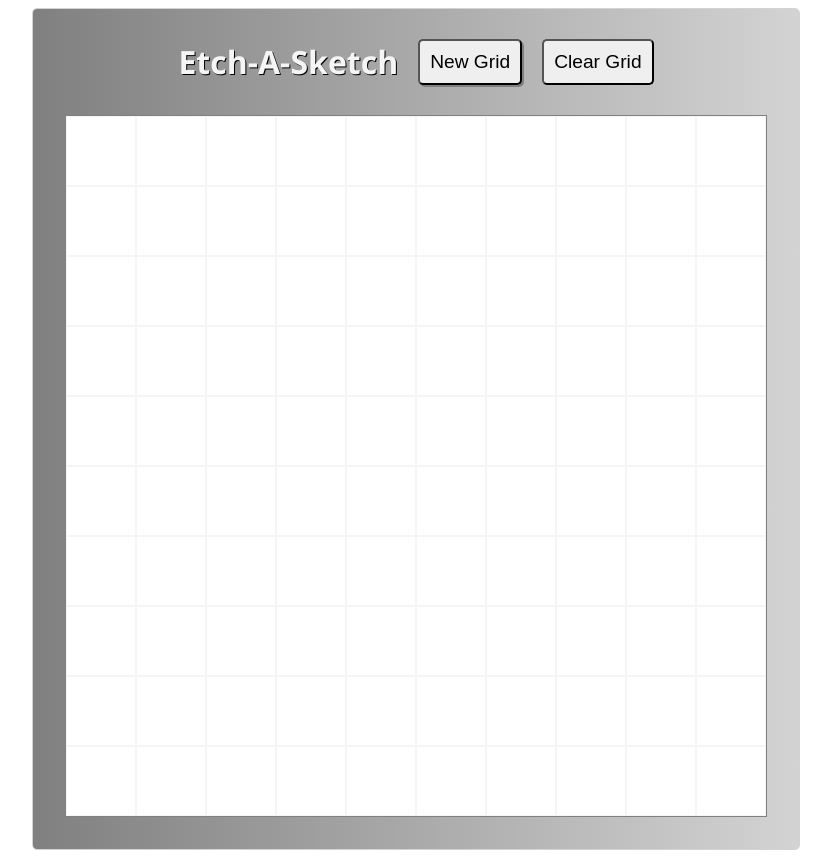
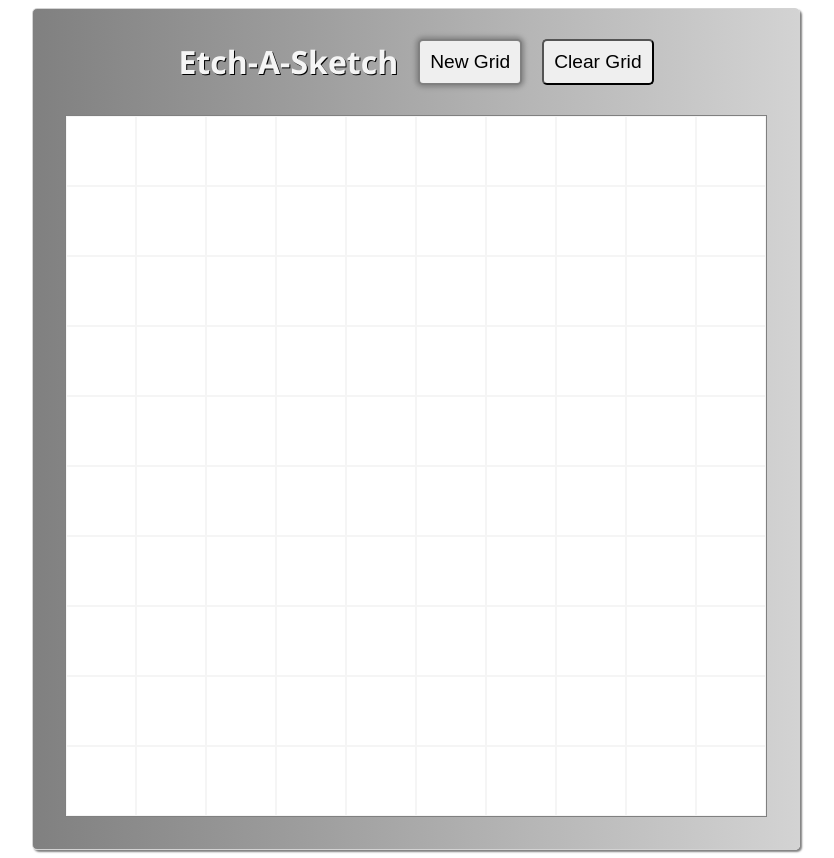
Before and after one commit to fiireball/etch-a-sketch, a plain HTML site: page index.html in a window 1280 px wide. In both pictures the pointer is over the button "New Grid". Shown: the whole page, without its empty margins (224-1058 px from the left). Drawn offline with Linux system fonts and the light colour scheme.

Commit message:
buttons border & shadow update

```diff
--- a/style.css
+++ b/style.css
@@ -3,6 +3,7 @@
     flex-direction: column;
     border: 1px solid lightgrey;
     border-radius: 5px;
+    box-shadow: 2px 2px 2px grey;
     margin: 0px auto;
     padding: 0em 2em 2em 2em;
     width: fit-content;
@@ -37,7 +38,8 @@ button {
 }
 
 button:hover {
-    box-shadow: 2px 2px grey;
+    box-shadow: 0 0 5px 2px grey;
+    border: 2px solid grey;
 }
 
 h1 {
```
